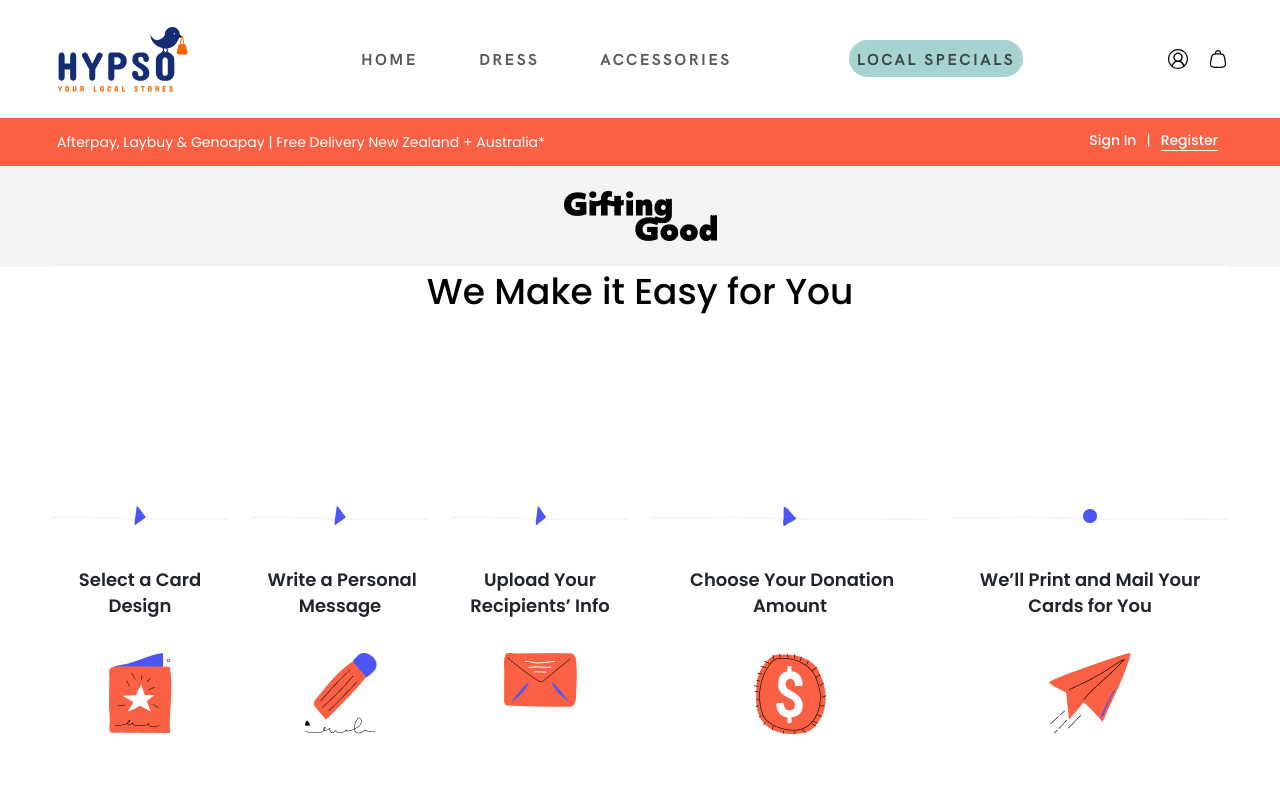
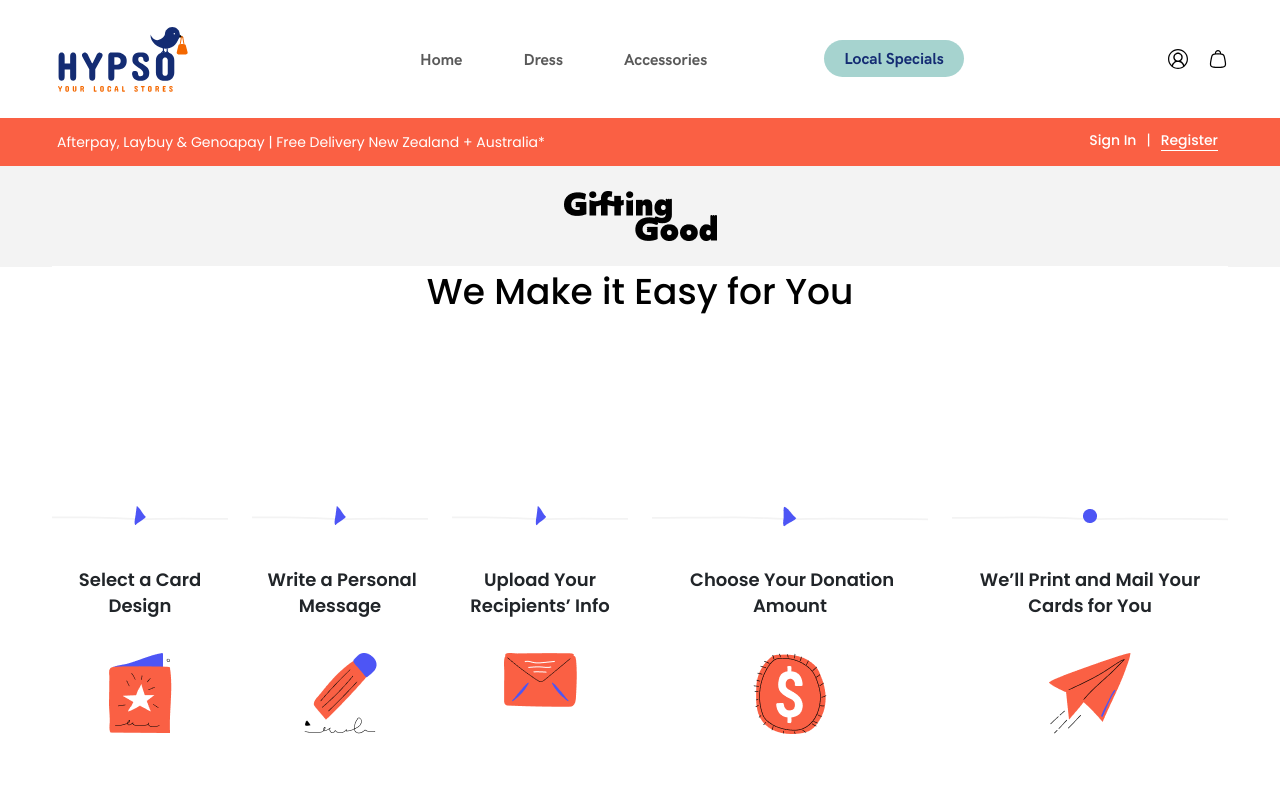
Before and after one commit to developerspagmani/spagylo-store-theme, a Next.js app: page /gifting_good_1 in a window 1280 px wide. Shown: the top 800 px of the page. Built offline with nearby package versions, Linux system fonts and the light colour scheme.

Commit message:
Header link alignment.

```diff
--- a/src/scss/custom/_customstyleHarish.scss
+++ b/src/scss/custom/_customstyleHarish.scss
@@ -405,6 +405,13 @@ img.local-product-head {
 .lcl-spl {
     border-radius: 35px;
     background: #A6D3CF;
+    padding: 7px 20px !important;
+    color: #142C73 !important;
+    font-family: HK Grotesk;
+    font-size: 16px;
+    font-style: normal;
+    font-weight: 500;
+    line-height: normal;
 }
 
 //////////////// Responsive Start //////////////////
--- a/src/scss/custom/_navbar.scss
+++ b/src/scss/custom/_navbar.scss
@@ -52,17 +52,17 @@
         position: relative;
     }
 
-    .nav-link {
-        letter-spacing: .15em;
-        text-transform: uppercase;
-        font-size: .9rem;
-        font-weight: 700;
+    // .nav-link {
+    //     letter-spacing: .15em;
+    //     text-transform: uppercase;
+    //     font-size: .9rem;
+    //     font-weight: 700;
 
-        i,
-        svg {
-            margin-left: 5px;
-        }
-    }
+    //     i,
+    //     svg {
+    //         margin-left: 5px;
+    //     }
+    // }
 
     /* align with the navbar bottom */
     .dropdown-menu {
@@ -117,7 +117,8 @@
 
             &:hover,
             &:focus {
-                color:  #F46800;;
+                color: #F46800;
+                ;
             }
 
             &.disabled {
```
Also changed, not shown: src/components/Account.js (deleted).
